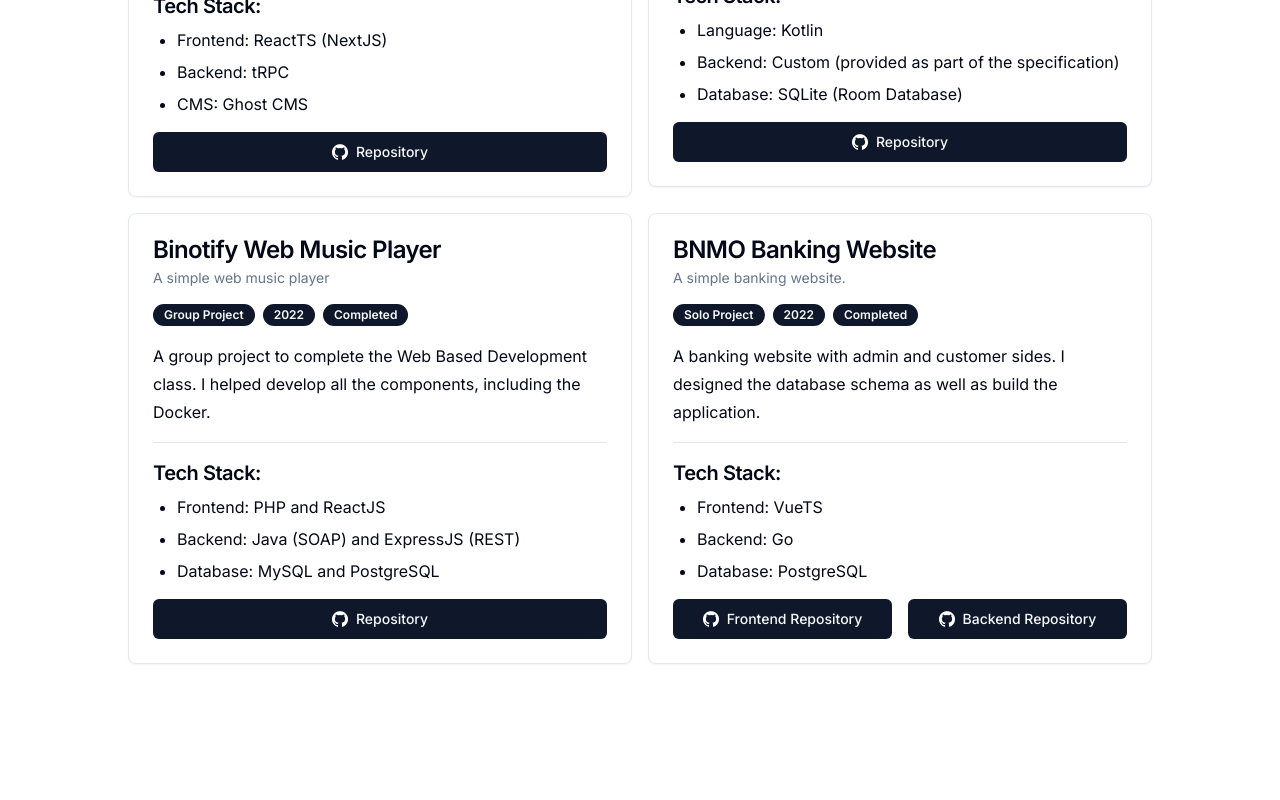
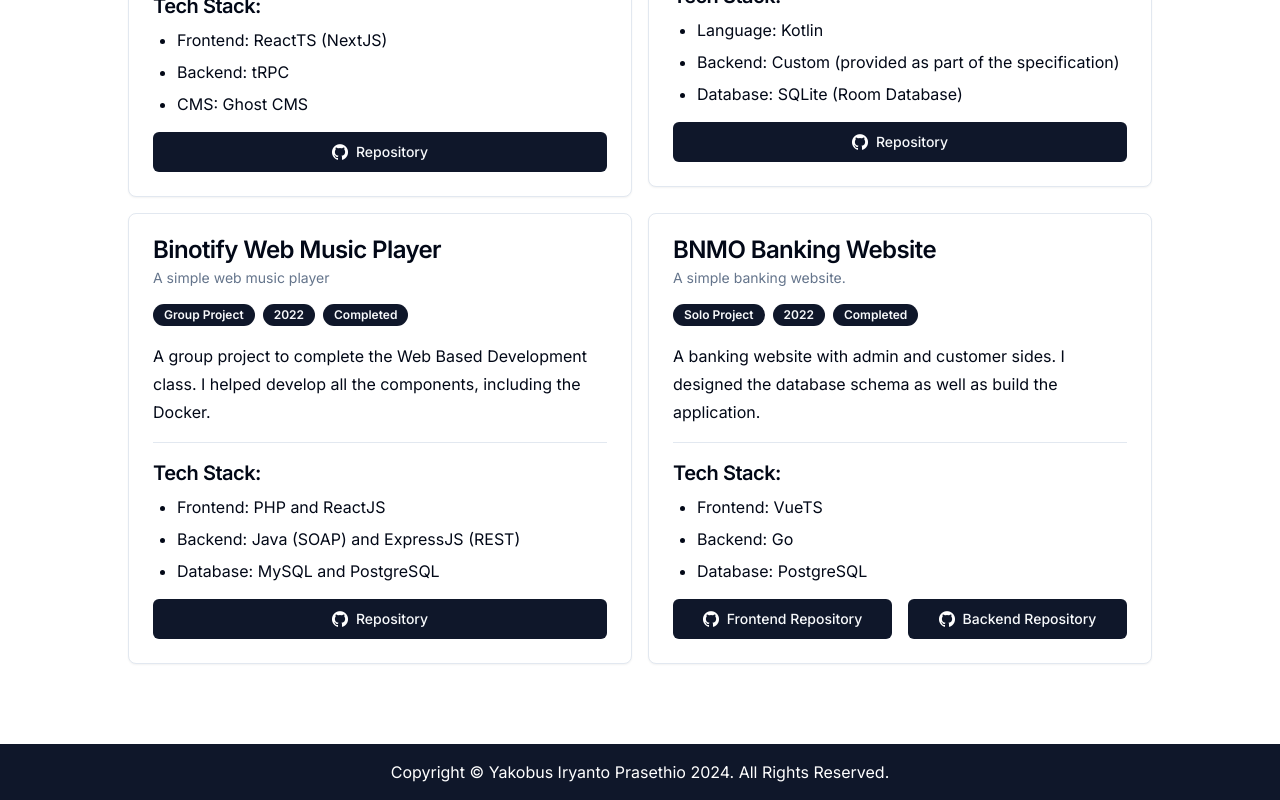
Before and after one commit to YakobusIP/personal-portfolio, a React (Vite) app in the folder personal-website/: page / in a window 1280 px wide. Shown: the part 4667-5467 px from the top of the page. Before the commit the page ends 5411 px from the top, so only its background shows below. Built offline with nearby package versions, Linux system fonts and the light colour scheme.

Commit message:
feat: footer

```diff
--- /dev/null
+++ b/personal-website/src/components/Footer.tsx
@@ -0,0 +1,10 @@
+function Footer() {
+  return (
+    <footer className="flex w-full bg-primary text-white items-center justify-center p-4">
+      Copyright &#169; Yakobus Iryanto Prasethio {new Date().getFullYear()}. All
+      Rights Reserved.
+    </footer>
+  );
+}
+
+export default Footer;
--- a/personal-website/src/components/Skills.tsx
+++ b/personal-website/src/components/Skills.tsx
@@ -1,6 +1,6 @@
 import { useEffect, useState } from "react";
-import SkillProgress from "./SkillProgress";
-import { Separator } from "./ui/separator";
+import SkillProgress from "@/components/SkillProgress";
+import { Separator } from "@/components/ui/separator";
 import {
   Carousel,
   CarouselApi,
--- a/personal-website/src/pages/Home.tsx
+++ b/personal-website/src/pages/Home.tsx
@@ -1,5 +1,6 @@
 import About from "@/components/About";
 import Experience from "@/components/Experience";
+import Footer from "@/components/Footer";
 import Intro from "@/components/Intro";
 import Projects from "@/components/Projects";
 import Skills from "@/components/Skills";
@@ -49,6 +50,7 @@ function Home() {
       <Experience />
       <Skills />
       <Projects />
+      <Footer />
     </>
   );
 }
```
